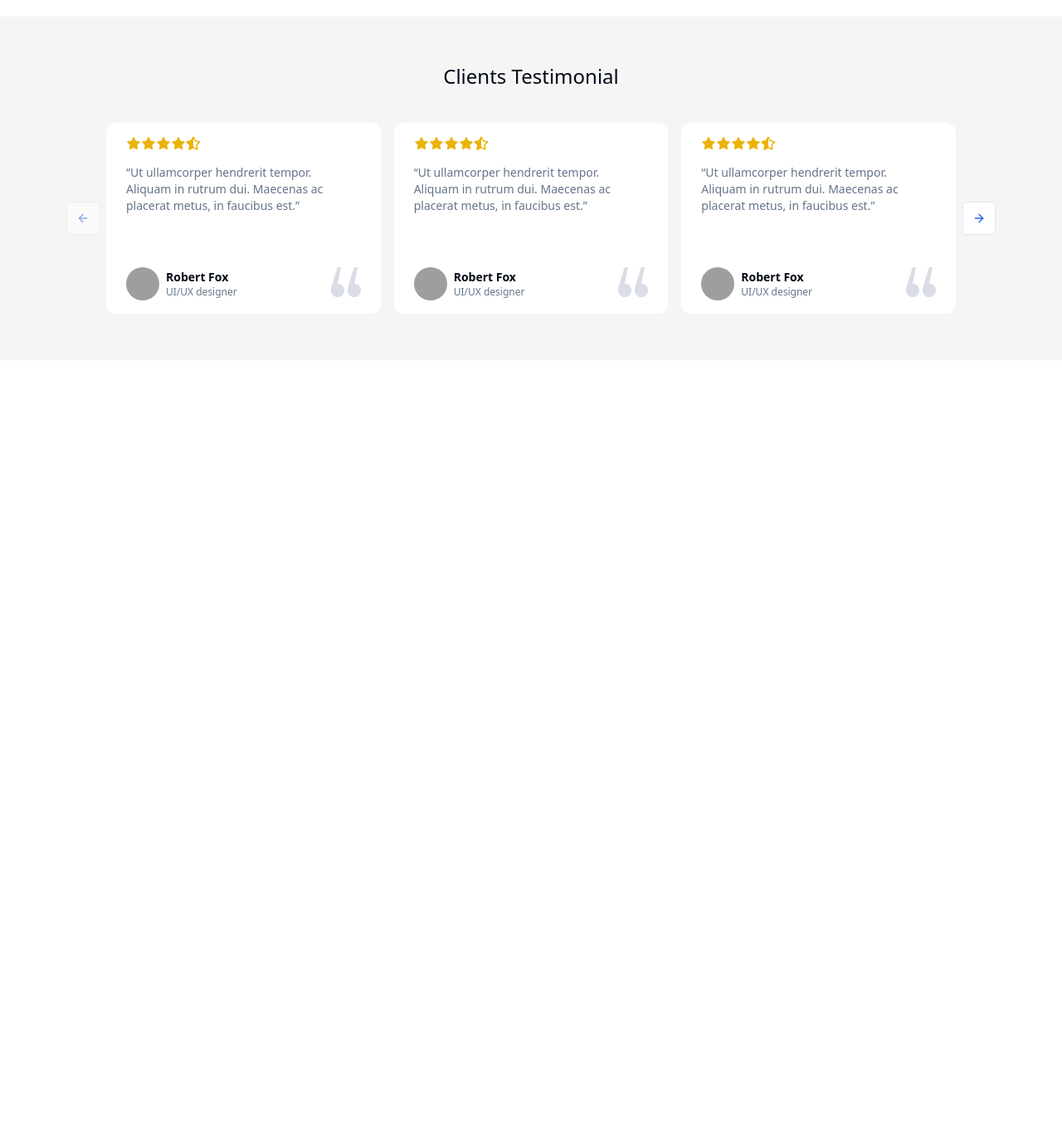
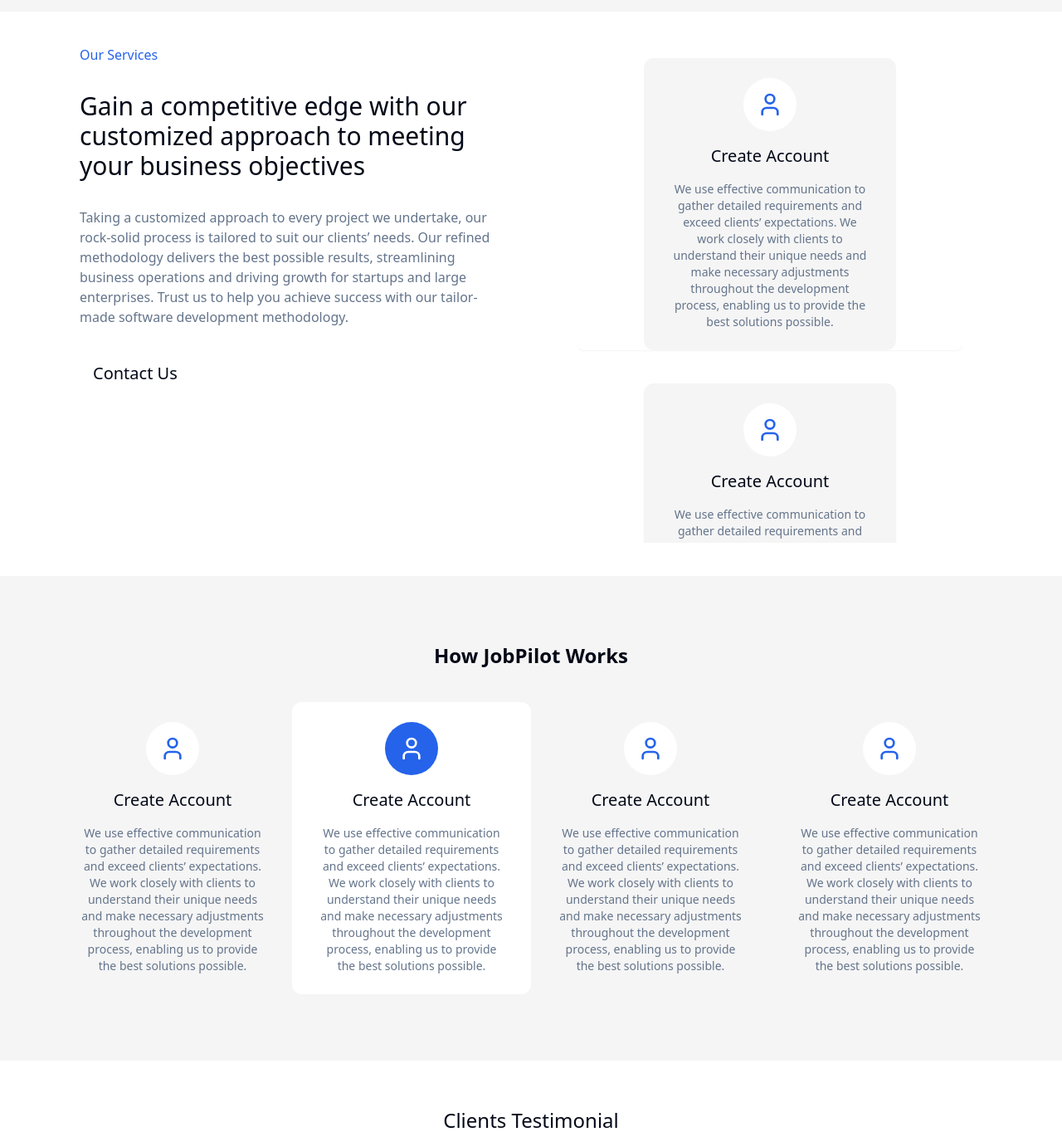
Before and after one commit to murphyrepos/portfolio, a Next.js app: page / in a window 1280 px wide. Shown: the part 786-2150 px from the top of the page at 83% size. Before the commit the page ends 1220 px from the top, so only its background shows below. Built offline with nearby package versions, Linux system fonts and the light colour scheme; grey boxes are pictures that could not be loaded.

Commit message:
services and workflow added

```diff
--- a/package.json
+++ b/package.json
@@ -14,6 +14,7 @@
     "@radix-ui/react-avatar": "^1.1.0",
     "@radix-ui/react-icons": "^1.3.0",
     "@radix-ui/react-navigation-menu": "^1.2.0",
+    "@radix-ui/react-scroll-area": "^1.1.0",
     "@radix-ui/react-slot": "^1.1.0",
     "class-variance-authority": "^0.7.0",
     "clsx": "^2.1.1",
--- a/src/components/client-testimonial.tsx
+++ b/src/components/client-testimonial.tsx
@@ -10,11 +10,11 @@ import {
 } from '@/components/ui/carousel';
 const ClientTestimonial = () => {
   return (
-    <div className='flex w-full flex-col bg-neutral-100 py-14'>
+    <div className='flex w-full flex-col bg-white py-14'>
       <div className='mx-auto mb-10 w-full text-center'>
         <p className='text-2xl font-medium'>Clients Testimonial</p>
       </div>
-      <div className='mx-auto flex w-[80%] max-w-screen-xl flex-row items-center justify-between space-x-5'>
+      <div className='mx-auto flex w-[90%] max-w-screen-xl flex-row items-center justify-between space-x-5'>
         <Carousel
           opts={{
             align: 'start',
--- a/src/components/hero-section.tsx
+++ b/src/components/hero-section.tsx
@@ -1,20 +1,13 @@
 import React from 'react';
 import Icons from './icons';
 import { Input } from './ui/input';
-import {
-  Briefcase,
-  LocateIcon,
-  LocateOffIcon,
-  MapPin,
-  Navigation2Icon,
-  SearchIcon,
-} from 'lucide-react';
+import { Briefcase, MapPin, SearchIcon } from 'lucide-react';
 import { Button } from './ui/button';
 
 const HeroSection = () => {
   return (
-    <div className='flex w-full flex-col bg-neutral-100 py-14'>
-      <div className='mx-auto flex w-[80%] max-w-screen-xl flex-row items-center justify-between space-x-5'>
+    <div className='flex min-h-screen w-full flex-col items-center justify-center bg-neutral-100 py-14'>
+      <div className='mx-auto flex w-[90%] max-w-screen-xl flex-row items-center justify-between space-x-5'>
         <div className='flex w-3/5 flex-col items-start justify-center space-y-6'>
           <div className='flex w-[75%] flex-col items-start justify-center space-y-6'>
             <p className='text-5xl'>
@@ -59,7 +52,7 @@ const HeroSection = () => {
           <Icons.illustration />
         </div>
       </div>
-      <div className='mx-auto my-10 grid w-[80%] max-w-screen-xl grid-cols-4 gap-2'>
+      <div className='mx-auto my-10 grid w-[90%] max-w-screen-xl grid-cols-4 gap-2'>
         <div className='col-span-1 flex space-x-2 rounded-sm bg-white hover:shadow-md'>
           <div className='mx-2 my-2 flex h-14 w-14 items-center justify-center rounded-sm bg-blue-400 bg-opacity-20 text-primary hover:bg-primary hover:text-white'>
             <Briefcase size={24} />
--- a/src/components/icons.tsx
+++ b/src/components/icons.tsx
@@ -2,6 +2,34 @@ import React from 'react';
 type IconProps = React.HTMLAttributes<SVGElement>;
 
 export const Icons = {
+  arrows: (props: IconProps) => (
+    <svg
+      width='223'
+      height='49'
+      viewBox='0 0 223 49'
+      fill='none'
+      xmlns='http://www.w3.org/2000/svg'
+      {...props}
+    >
+      <g opacity='0.4'>
+        <path
+          d='M0.999997 40.8082C0.999997 40.8082 43.9587 1.00001 108.877 1.00001C173.795 1.00001 216.754 40.8083 216.754 40.8083'
+          stroke='#0A65CC'
+          strokeWidth='1.5'
+          strokeLinecap='round'
+          strokeLinejoin='round'
+          strokeDasharray='12 8'
+        />
+        <path
+          d='M215.551 28.6097L217.502 41.5912L204.555 43.4272'
+          stroke='#0A65CC'
+          strokeWidth='1.5'
+          strokeLinecap='round'
+          strokeLinejoin='round'
+        />
+      </g>
+    </svg>
+  ),
   illustration: (props: IconProps) => (
     <svg
       width='492'
@@ -9,6 +37,7 @@ export const Icons = {
       viewBox='0 0 492 382'
       fill='none'
       xmlns='http://www.w3.org/2000/svg'
+      {...props}
     >
       <g clipPath='url(#clip0_1_346)'>
         <path
--- a/src/components/review-card.tsx
+++ b/src/components/review-card.tsx
@@ -6,8 +6,8 @@ import Icons from './icons';
 
 const ReviewCard = () => {
   return (
-    <Card className='rounded-xl border-none shadow-none'>
-      <CardContent className='mx-auto flex w-full flex-col justify-between space-y-16 py-4'>
+    <Card className='rounded-xl border-none bg-neutral-100 shadow-none'>
+      <CardContent className='mx-auto flex w-full flex-col justify-between space-y-16 py-6'>
         <div className='flex flex-col items-start justify-start space-y-4'>
           <CommentRatings
             rating={4.5}
--- /dev/null
+++ b/src/components/services.tsx
@@ -0,0 +1,56 @@
+import React from 'react';
+import { Button } from './ui/button';
+import { ScrollArea } from '@/components/ui/scroll-area';
+import WorkFlowCard from './work-flow-card';
+import { Card } from './ui/card';
+
+const Services = () => {
+  return (
+    <div className='mx-auto flex w-[90%] justify-evenly py-10'>
+      <div className='flex w-1/2 flex-col items-start justify-start space-y-8 px-8'>
+        <p className='text-primary'>Our Services</p>
+        <p className='w-[100%] text-3xl font-medium'>
+          Gain a competitive edge with our customized approach to meeting your
+          business objectives
+        </p>
+        <p className='text-muted-foreground'>
+          Taking a customized approach to every project we undertake, our
+          rock-solid process is tailored to suit our clients’ needs. Our refined
+          methodology delivers the best possible results, streamlining business
+          operations and driving growth for startups and large enterprises.
+          Trust us to help you achieve success with our tailor-made software
+          development methodology.
+        </p>
+        <Button className='x-10 rounded-full py-6 text-xl' variant={'ghost'}>
+          Contact Us
+        </Button>
+      </div>
+      <div className='flex max-h-[600px] w-full flex-1 px-10'>
+        <ScrollArea className='flex max-h-[600px] w-full flex-col rounded-md border border-none px-4 shadow-none'>
+          <div className='flex-col justify-end space-y-10'>
+            <Card className='my-4 border-none px-20 shadow-sm'>
+              <WorkFlowCard invertColor />
+            </Card>
+            <Card className='min-h-50 mx-20 my-4 rounded-xl border-none shadow-sm'>
+              <WorkFlowCard invertColor />
+            </Card>
+            <Card className='min-h-50 mx-20 my-4 rounded-xl border-none shadow-sm'>
+              <WorkFlowCard invertColor />
+            </Card>
+            <Card className='min-h-50 mx-20 my-4 rounded-xl border-none shadow-sm'>
+              <WorkFlowCard invertColor />
+            </Card>
+            <Card className='min-h-50 mx-20 my-4 rounded-xl border-none shadow-sm'>
+              <WorkFlowCard invertColor />
+            </Card>
+            <Card className='min-h-50 mx-20 my-4 rounded-xl border-none shadow-sm'>
+              <WorkFlowCard invertColor />
+            </Card>
+          </div>
+        </ScrollArea>
+      </div>
+    </div>
+  );
+};
+
+export default Services;
--- /dev/null
+++ b/src/components/ui/scroll-area.tsx
@@ -0,0 +1,46 @@
+import * as React from "react"
+import * as ScrollAreaPrimitive from "@radix-ui/react-scroll-area"
+
+import { cn } from "@/lib/utils"
+
+const ScrollArea = React.forwardRef<
+  React.ElementRef<typeof ScrollAreaPrimitive.Root>,
+  React.ComponentPropsWithoutRef<typeof ScrollAreaPrimitive.Root>
+>(({ className, children, ...props }, ref) => (
+  <ScrollAreaPrimitive.Root
+    ref={ref}
+    className={cn("relative overflow-hidden", className)}
+    {...props}
+  >
+    <ScrollAreaPrimitive.Viewport className="h-full w-full rounded-[inherit]">
+      {children}
+    </ScrollAreaPrimitive.Viewport>
+    <ScrollBar />
+    <ScrollAreaPrimitive.Corner />
+  </ScrollAreaPrimitive.Root>
+))
+ScrollArea.displayName = ScrollAreaPrimitive.Root.displayName
+
+const ScrollBar = React.forwardRef<
+  React.ElementRef<typeof ScrollAreaPrimitive.ScrollAreaScrollbar>,
+  React.ComponentPropsWithoutRef<typeof ScrollAreaPrimitive.ScrollAreaScrollbar>
+>(({ className, orientation = "vertical", ...props }, ref) => (
+  <ScrollAreaPrimitive.ScrollAreaScrollbar
+    ref={ref}
+    orientation={orientation}
+    className={cn(
+      "flex touch-none select-none transition-colors",
+      orientation === "vertical" &&
+        "h-full w-2.5 border-l border-l-transparent p-[1px]",
+      orientation === "horizontal" &&
+        "h-2.5 flex-col border-t border-t-transparent p-[1px]",
+      className
+    )}
+    {...props}
+  >
+    <ScrollAreaPrimitive.ScrollAreaThumb className="relative flex-1 rounded-full bg-border" />
+  </ScrollAreaPrimitive.ScrollAreaScrollbar>
+))
+ScrollBar.displayName = ScrollAreaPrimitive.ScrollAreaScrollbar.displayName
+
+export { ScrollArea, ScrollBar }
--- /dev/null
+++ b/src/components/work-flow-card.tsx
@@ -0,0 +1,37 @@
+'use client';
+import { cn } from '@/lib/utils';
+import { UserIcon } from 'lucide-react';
+import React from 'react';
+import { Card } from './ui/card';
+
+interface WorkFlowCardProps {
+  invertColor?: boolean;
+}
+const WorkFlowCard = ({ invertColor }: WorkFlowCardProps) => {
+  return (
+    <div
+      className={cn(
+        'flex h-full flex-col items-center justify-center space-y-4 rounded-xl bg-white px-8 py-6',
+        invertColor && 'bg-neutral-100'
+      )}
+    >
+      <div
+        className={cn(
+          'flex h-16 w-16 items-center justify-center rounded-full bg-primary text-white',
+          invertColor && 'bg-white text-primary'
+        )}
+      >
+        <UserIcon size={32} />
+      </div>
+      <p className='text-xl'>Create Account</p>
+      <p className='text-center text-sm text-muted-foreground'>
+        We use effective communication to gather detailed requirements and
+        exceed clients’ expectations. We work closely with clients to understand
+        their unique needs and make necessary adjustments throughout the
+        development process, enabling us to provide the best solutions possible.
+      </p>
+    </div>
+  );
+};
+
+export default WorkFlowCard;
--- /dev/null
+++ b/src/components/work-flow.tsx
@@ -0,0 +1,38 @@
+import React from 'react';
+import WorkFlowCard from './work-flow-card';
+import Icons from './icons';
+
+const WorkFlow = () => {
+  return (
+    <div className='mx-auto flex w-full flex-col bg-neutral-100 py-20'>
+      <div className='mx-auto flex w-[90%] flex-col items-center justify-center space-y-10'>
+        <p className='text-2xl font-semibold'>How JobPilot Works</p>
+        <div className='flex items-center justify-between'>
+          <div className='relative'>
+            {/* <div className='absolute left-44 top-0 z-10'>
+              <Icons.arrows className='p-1 text-primary' />
+            </div> */}
+            <WorkFlowCard invertColor />
+          </div>
+          <div className='relative'>
+            {/* <div className='absolute left-44 top-16 z-10 -scale-y-100'>
+              <Icons.arrows className='p-1 text-primary' />
+            </div> */}
+            <WorkFlowCard />
+          </div>
+          <div className='relative'>
+            {/* <div className='absolute left-44 top-0 z-10'>
+              <Icons.arrows className='p-1 text-primary' />
+            </div> */}
+            <WorkFlowCard invertColor />
+          </div>
+          <div>
+            <WorkFlowCard invertColor />
+          </div>
+        </div>
+      </div>
+    </div>
+  );
+};
+
+export default WorkFlow;
--- a/src/pages/index.tsx
+++ b/src/pages/index.tsx
@@ -1,5 +1,7 @@
 import ClientTestimonial from '@/components/client-testimonial';
 import HeroSection from '@/components/hero-section';
+import Services from '@/components/services';
+import WorkFlow from '@/components/work-flow';
 import { Inter } from 'next/font/google';
 
 const inter = Inter({ subsets: ['latin'] });
@@ -8,7 +10,8 @@ export default function Home() {
   return (
     <div>
       <HeroSection />
-      <div className='min-h-40 w-full bg-white'></div>
+      <Services />
+      <WorkFlow />
       <ClientTestimonial />
     </div>
   );
```
Also changed, not shown: 1 other file (tests, documents, lock files or other folders).
